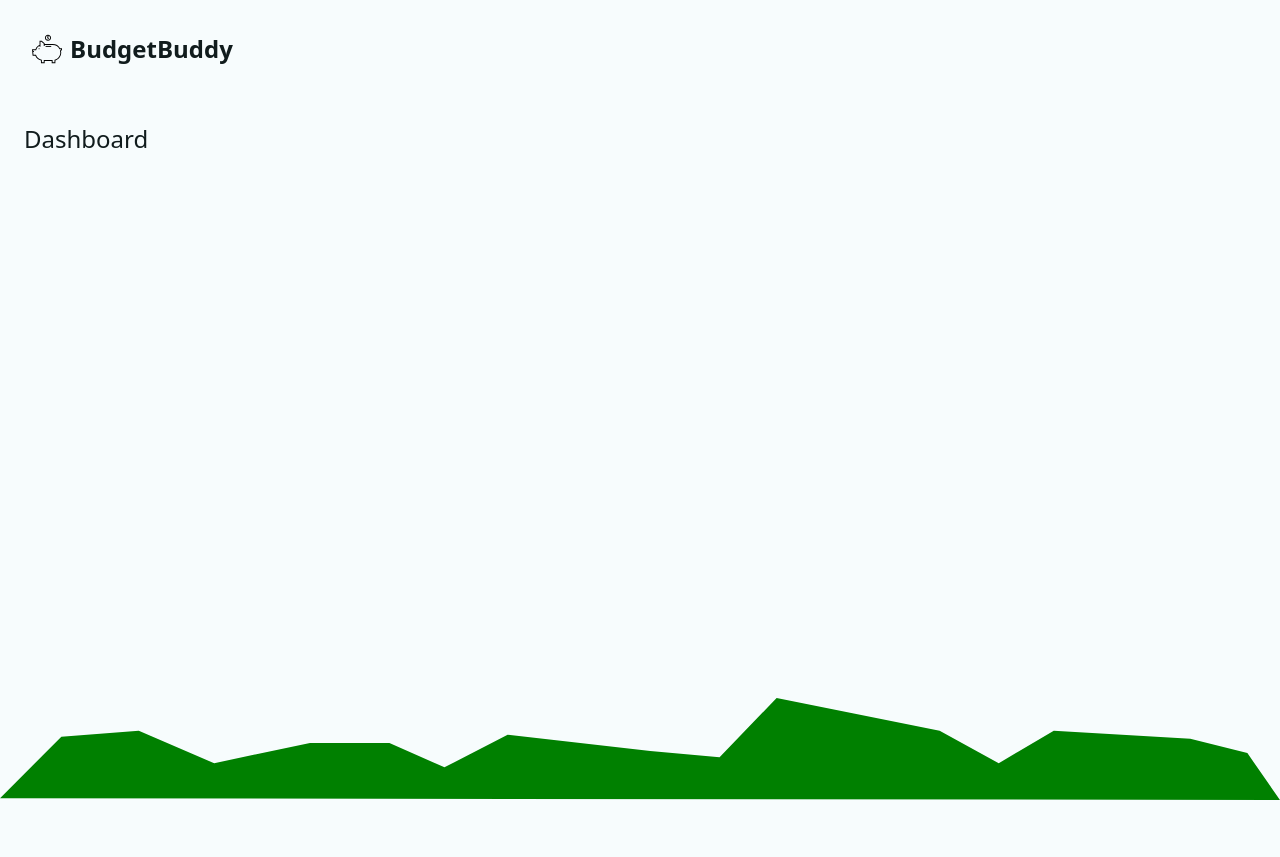
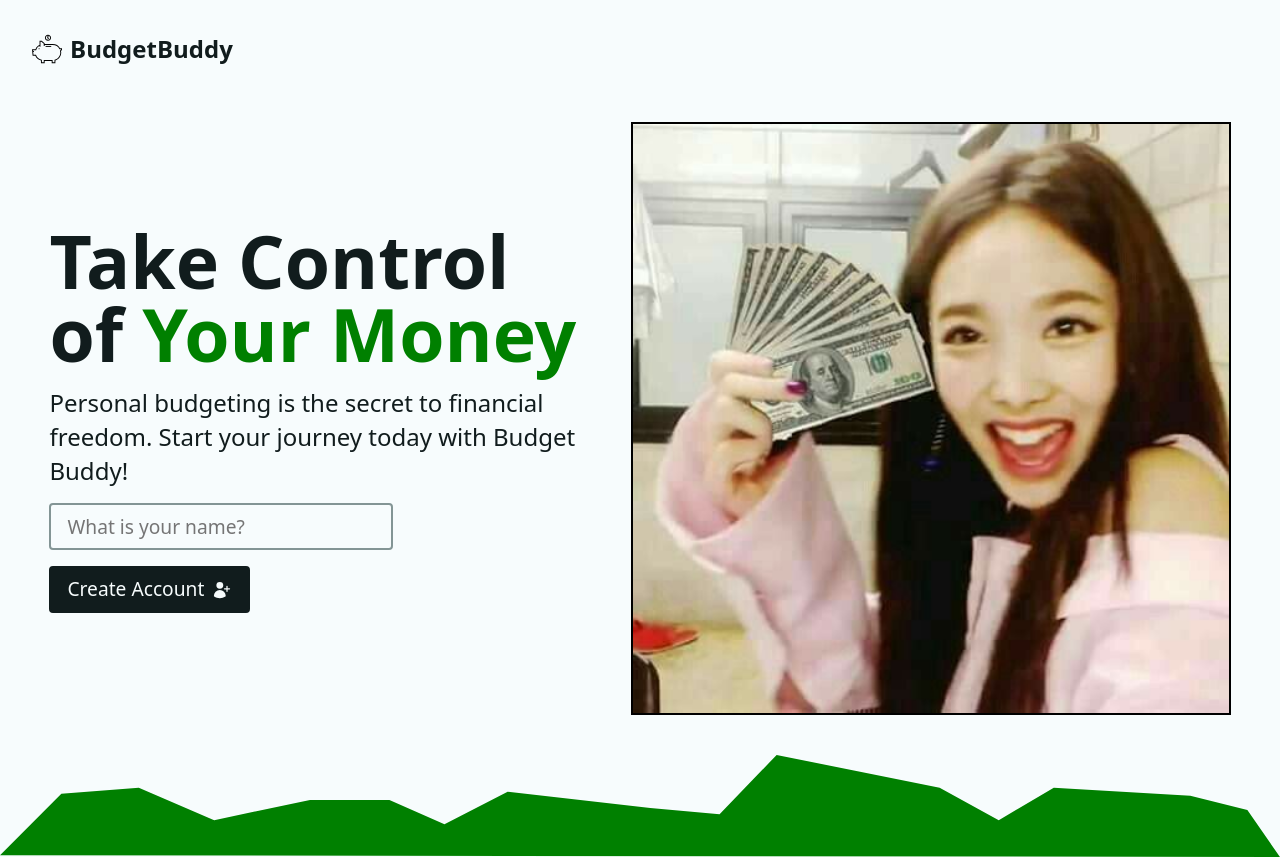
Before and after one commit to cadchan04/budgetbuddy, a React app in the folder budgetbuddy/: page / in a window 1280 px wide. Before the commit the page ends 800 px from the top, so only its background shows below. Built offline with nearby package versions, Linux system fonts and the light colour scheme; the HTML template or start-up script is replaced by a standard one.

Commit message:
Finished Login Page

```diff
--- a/budgetbuddy/src/App.jsx
+++ b/budgetbuddy/src/App.jsx
@@ -14,7 +14,7 @@
 import { logoutAction  } from "./actions/logout";
 
 // Routes
-import Dashboard, { dashboardLoader } from "./pages/Dashboard";
+import Dashboard, { dashboardAction, dashboardLoader } from "./pages/Dashboard";
 import Error from "./pages/Error";
 
 const router = createBrowserRouter([
@@ -29,6 +29,7 @@
         index: true,
         element: <Dashboard />,
         loader: dashboardLoader,
+        action: dashboardAction,
         errorElement: <Error />
       },
       {
--- a/budgetbuddy/src/actions/logout.js
+++ b/budgetbuddy/src/actions/logout.js
@@ -14,7 +14,7 @@
         key: "userName"
     })
 
-    toast.success("You've deleted your account! boooooo")
+    toast.success("You've deleted your account! Boooooo! ヽ༼ ಠ益ಠ ༽ﾉ")
 
     // return redirect
     return redirect("/")
--- /dev/null
+++ b/budgetbuddy/src/components/intro.jsx
@@ -0,0 +1,34 @@
+import { Form } from "react-router-dom";
+
+// library
+import { UserPlusIcon } from "@heroicons/react/24/solid";
+
+// assets
+import illustration from "../assets/illustration.jpg";
+
+const Intro = () => {
+    return (
+        <div className="intro">
+            <div>
+                <h1>
+                    Take Control of <span className="accent">Your Money</span>
+                </h1>
+                <p>
+                    Personal budgeting is the secret to financial freedom. Start your journey today with Budget Buddy!
+                </p>
+                <Form method="post">
+                    <input type="text" name="userName" id="userName" required
+                    placeholder="What is your name?" aria-label="Your Name"
+                    autoComplete="given-name"/>
+                    <button type="submit" className="btn btn--dark">
+                        <span>Create Account</span>
+                        <UserPlusIcon width={20} />
+                    </button>
+                </Form>
+            </div>
+            <img src={illustration} alt="Budget Buddy" width={600} style={{ border: '2px solid black' }}/>
+        </div>
+    )
+}
+
+export default Intro
--- a/budgetbuddy/src/index.css
+++ b/budgetbuddy/src/index.css
@@ -30,7 +30,7 @@
   --lh-1-4: 1.4;
 
   /* colors */
-  --accent: 183 74% 44%;
+  --accent: 120 100% 25%;
   --bkg: 190 60% 98%;
   --text: 185 26% 9%;
   --muted: 183 8% 55%;
--- a/budgetbuddy/src/pages/Dashboard.jsx
+++ b/budgetbuddy/src/pages/Dashboard.jsx
@@ -1,5 +1,11 @@
 // rrd imports
 import { useLoaderData } from "react-router-dom";
+
+// library imports
+import { toast } from "react-toastify";
+
+// components
+import Intro from "../components/intro";
 
 // helper functions
 
@@ -11,14 +17,32 @@
     return { userName }
 }
 
+// action
+export async function dashboardAction({request}){
+    // get FormData from request body
+    const data = await request.formData();
+    // convert FormData to plain object
+    const formData = Object.fromEntries(data);
+    try {
+        // save userName to session storage
+        localStorage.setItem("userName", JSON.stringify(formData.userName));
+
+        // return toast success message
+        return toast.success('Welcome to Budget Buddy, ' + formData.userName + '! ヽ(´▽`)/');
+    }
+    catch (error) {
+        throw new Error("There was a problem creating your account. Please try again later. щ（ﾟДﾟщ）");
+    }
+
+}
+
 const Dashboard = () => {
     const { userName } = useLoaderData()
 
     return (
-        <div>
-            <h1>{userName}</h1>
-            Dashboard
-        </div>
+        <>
+            {userName ? (<p>{userName}</p>) : <Intro/>}
+        </>
     )
 }
 export default Dashboard
```
Also changed, not shown: budgetbuddy/src/assets/illustration.jpg (added), 1 other file (tests, documents, lock files or other folders).
